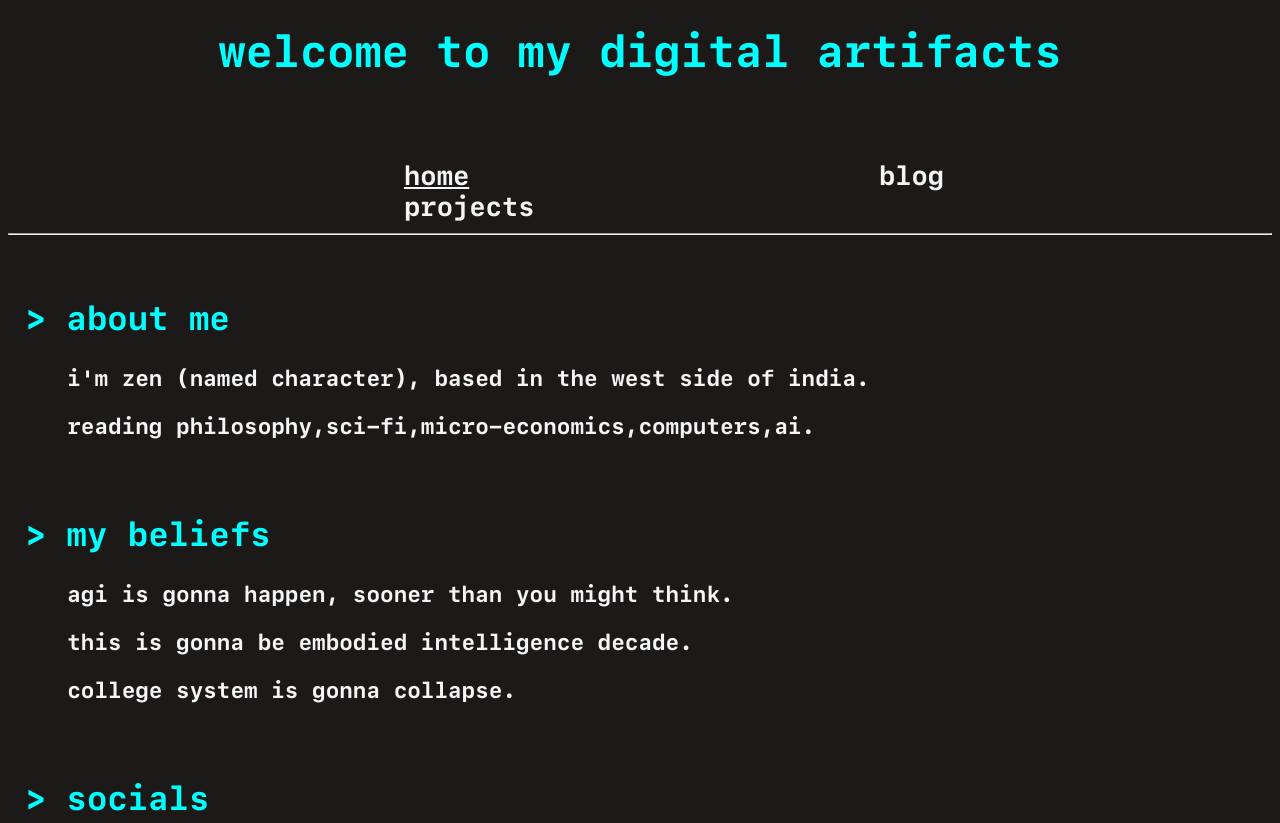
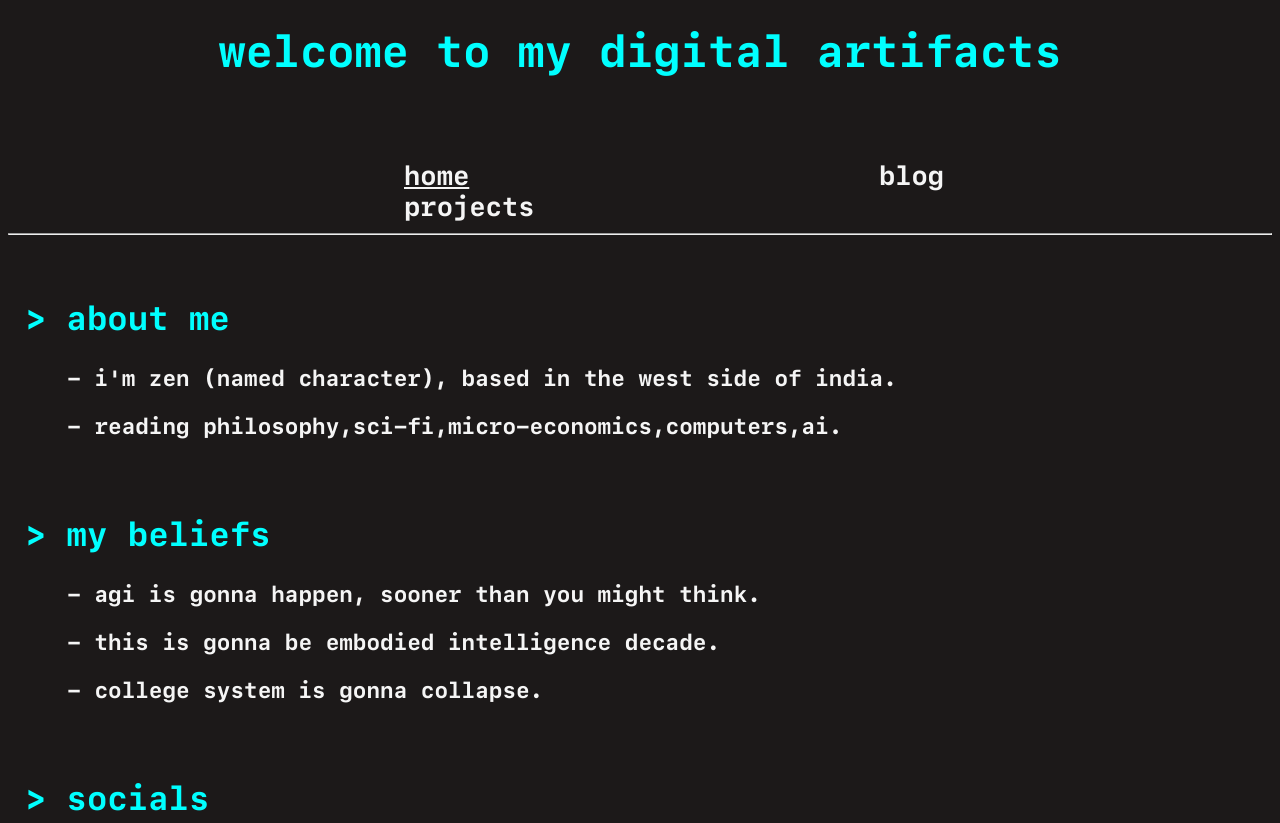
Before and after one commit to gaurav1094/blog-website, a plain HTML site: page index.html in a window 1280 px wide. Shown: the top 823 px of the page. Drawn offline with Linux system fonts and the light colour scheme; files whose address does not match are found by name.

Commit message:
small change

```diff
--- a/index.html
+++ b/index.html
@@ -26,14 +26,14 @@
       <hr><br>
 
       <h2 style="margin-left: 1ex;">> about me</h2>
-      <p style="margin-left: 5ex;">i'm zen (named character), based in the west side of india.</p>
-      <p style="margin-left: 5ex;">reading philosophy,sci-fi,micro-economics,computers,ai.</p>
+      <p style="margin-left: 5ex;">- i'm zen (named character), based in the west side of india.</p>
+      <p style="margin-left: 5ex;">- reading philosophy,sci-fi,micro-economics,computers,ai.</p>
       <br>
 
       <h2 style="margin-left: 1ex;">> my beliefs</h2>
-      <p style="margin-left: 5ex;">agi is gonna happen, sooner than you might think.</p>
-      <p style="margin-left: 5ex;">this is gonna be embodied intelligence decade.</p>
-      <p style="margin-left: 5ex;">college system is gonna collapse.</p>
+      <p style="margin-left: 5ex;">- agi is gonna happen, sooner than you might think.</p>
+      <p style="margin-left: 5ex;">- this is gonna be embodied intelligence decade.</p>
+      <p style="margin-left: 5ex;">- college system is gonna collapse.</p>
       <p style="margin-left: 5ex;"></p>
       <br>
 
```
